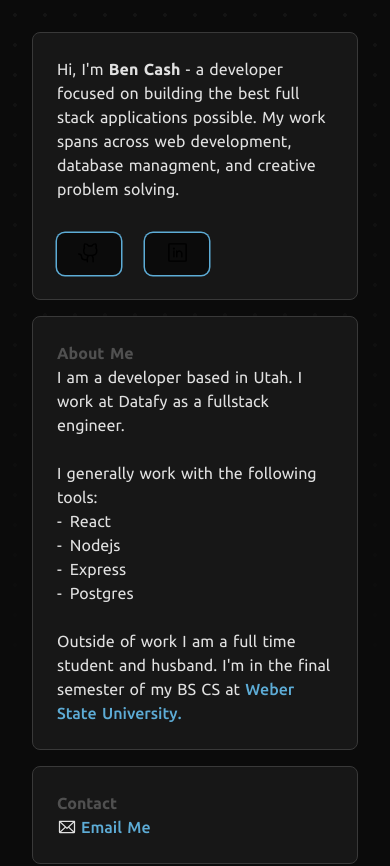
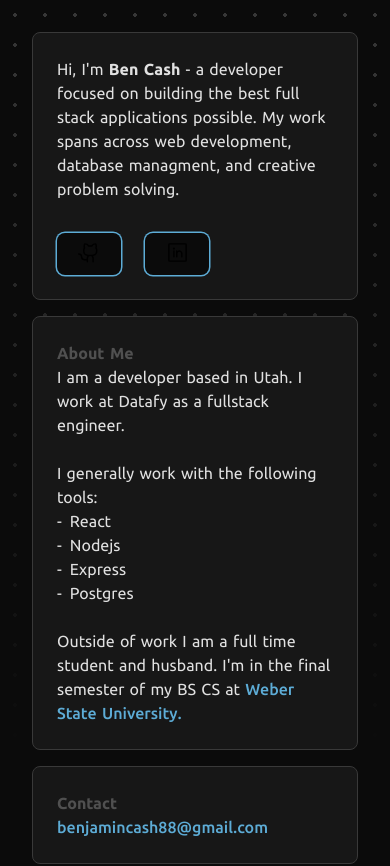
Before and after one commit to bcash8/Portfolio, a React (Vite) app in the folder web/: page / in a window 390 px wide. Shown: the top 866 px of the page. Built offline with nearby package versions, Linux system fonts and the light colour scheme.

Commit message:
Simlify overview

```diff
--- a/web/src/components/Overview/About.tsx
+++ b/web/src/components/Overview/About.tsx
@@ -14,7 +14,7 @@ export function About() {
       <br />
       <p>
         Outside of work I am a full time student and husband. I'm in the final semester of my BS CS at{" "}
-        <a href="weber.edu">Weber State University.</a>
+        <a href="https://www.weber.edu">Weber State University.</a>
       </p>
     </>
   );
--- a/web/src/components/Overview/Contact.tsx
+++ b/web/src/components/Overview/Contact.tsx
@@ -1,12 +1,15 @@
-import { Envelope } from "@phosphor-icons/react";
 import styles from "./Contact.module.css";
 export function Contact() {
   return (
     <>
       <h2>Contact</h2>
       <span className={styles.row}>
-        <Envelope style={{ flexShrink: 0 }} size={20} />
-        <a href="mailto:benjamincash88@gmail.com">Email Me</a>
+        <a
+          href="mailto:benjamincash88@gmail.com"
+          style={{ overflow: "hidden", textWrap: "nowrap", textOverflow: "ellipsis" }}
+        >
+          benjamincash88@gmail.com
+        </a>
       </span>
     </>
   );
--- a/web/src/index.css
+++ b/web/src/index.css
@@ -45,7 +45,7 @@ a:hover {
 }
 
 body::before {
-  --dot-color: var(--dark-3);
+  --dot-color: var(--dark-5);
   --grid-size: 30px;
   content: "";
   position: fixed;
--- a/web/src/pages/Overview/Overview.module.css
+++ b/web/src/pages/Overview/Overview.module.css
@@ -3,7 +3,7 @@
   max-width: 1200px;
   display: grid;
   grid-template-columns: repeat(4, 1fr);
-  grid-template-rows: repeat(8, 1fr);
+  grid-template-rows: repeat(8, auto);
   gap: 1rem;
   padding: 2rem;
   margin: auto;
@@ -12,8 +12,7 @@
     "welcome welcome welcome about"
     "welcome welcome welcome about"
     "contact projects interests about"
-    "contact projects interests about"
-    "animation animation animation now";
+    "now projects interests about";
 }
 
 .panel {
@@ -49,6 +48,9 @@
 .animation {
   grid-area: animation;
 }
+.now {
+  grid-area: now;
+}
 
 /* Medium screens (tablets) */
 @media (max-width: 1023px) {
@@ -57,11 +59,9 @@
     grid-template-rows: auto;
     grid-template-areas:
       "welcome welcome welcome"
-      "welcome welcome welcome"
-      "welcome welcome welcome"
       "about projects projects"
       "about interests interests"
-      "contact animation now";
+      "contact now now";
   }
 }
 
@@ -76,7 +76,6 @@
       "contact"
       "projects"
       "interests"
-      "now"
-      "animation";
+      "now";
   }
 }
--- a/web/src/pages/Overview/Overview.tsx
+++ b/web/src/pages/Overview/Overview.tsx
@@ -4,7 +4,6 @@ import styles from "./Overview.module.css";
 import { Interests } from "../../components/Overview/Interests";
 import { Projects } from "../../components/Overview/Projects";
 import { Contact } from "../../components/Overview/Contact";
-
 export function Overview() {
   return (
     <main className={styles.layout}>
@@ -23,7 +22,6 @@ export function Overview() {
       <div className={`${styles.panel} ${styles.interests}`}>
         <Interests />
       </div>
-      <div className={`${styles.panel} ${styles.animation}`}>Cool animation</div>
       <div className={`${styles.panel} ${styles.now}`}>Now</div>
     </main>
   );
```
